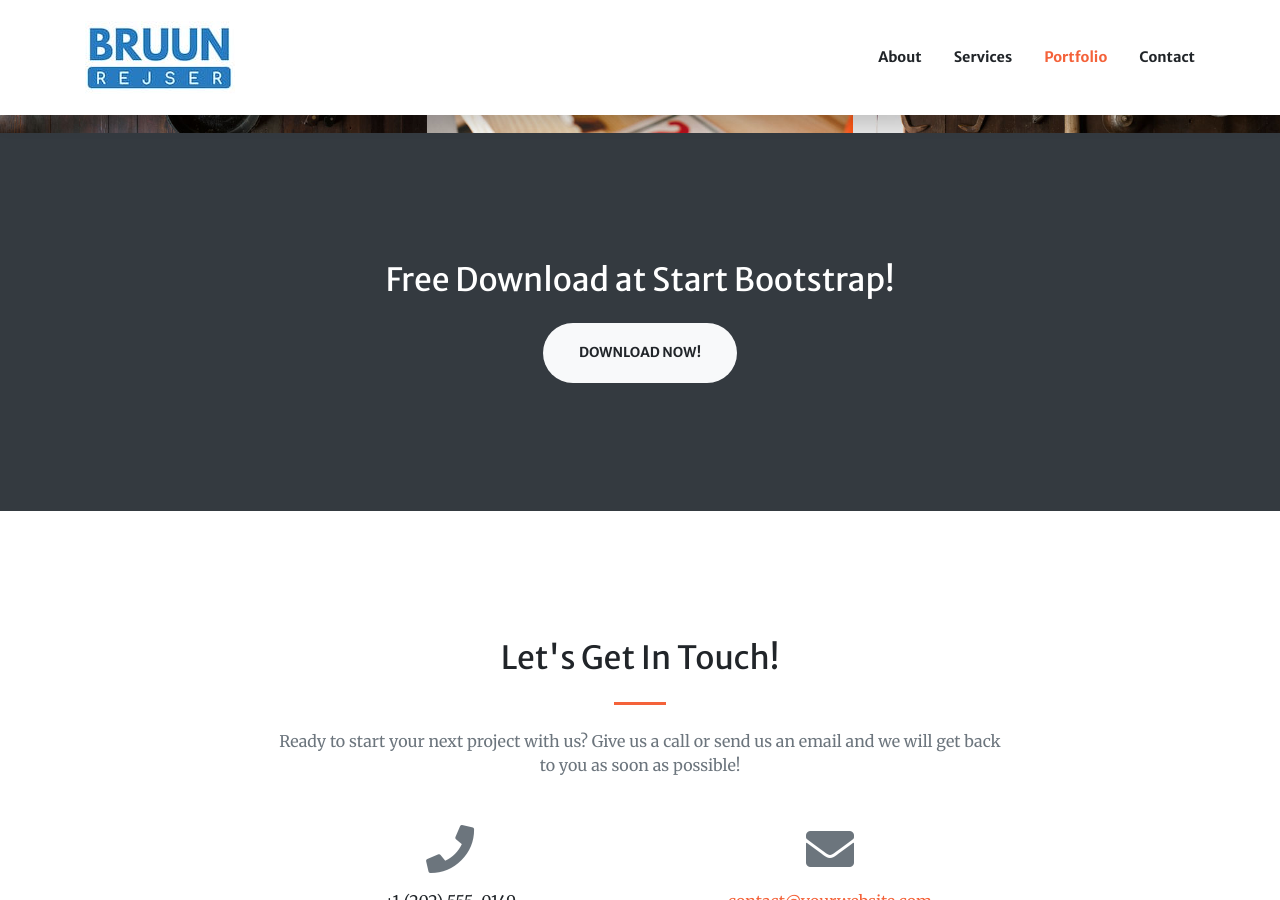
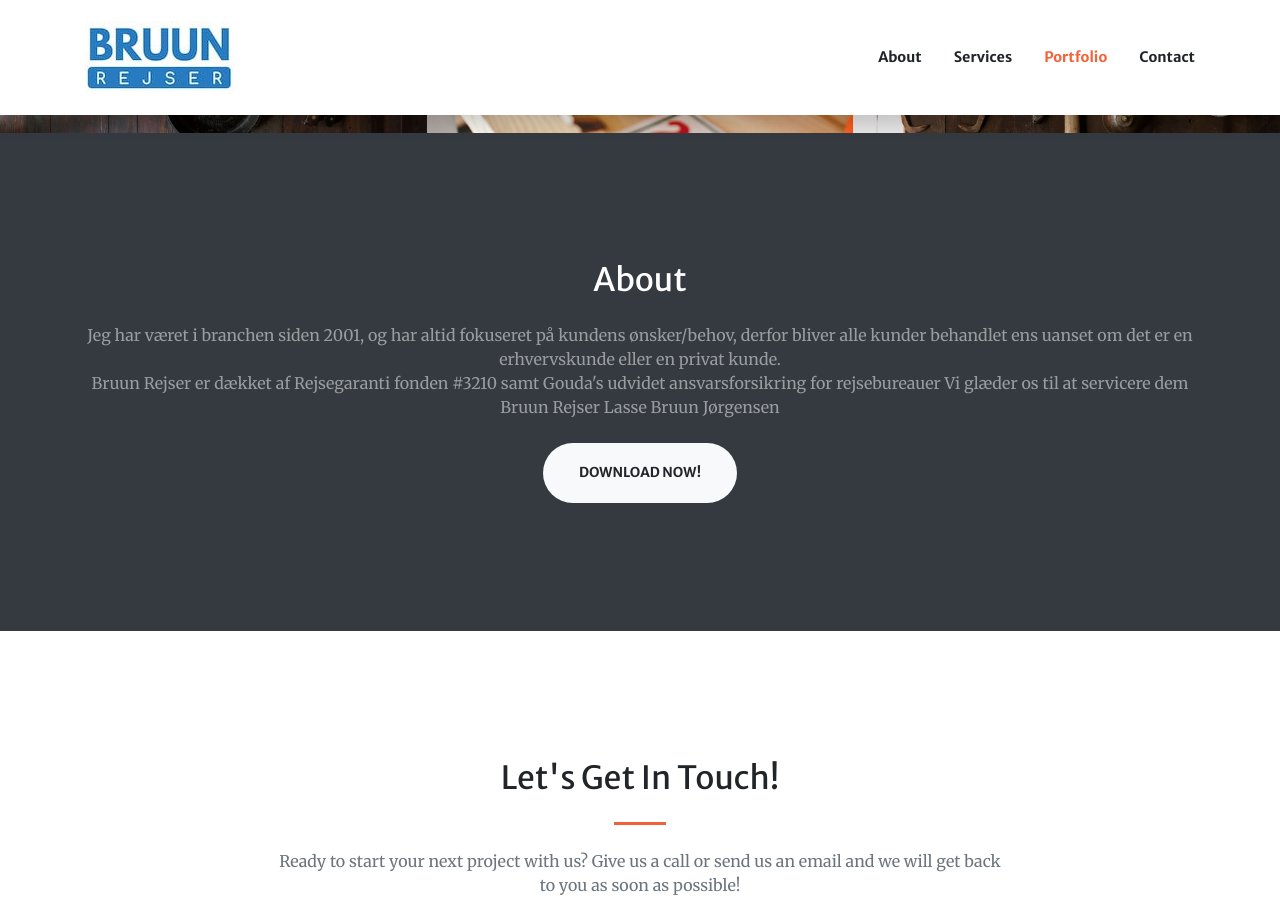
Before and after one commit to arpan45/test.github.io, a Jekyll site: the page theme1/index.html, which Jekyll copies as it is, in a window 1280 px wide and 900 px high, scrolled down 2362 px. Built offline with Jekyll 4.4.1, drawn with Linux system fonts in a browser that asks for light colours.

Commit message:
Update index.html

```diff
--- a/theme1/index.html
+++ b/theme1/index.html
@@ -212,11 +212,23 @@ Vi holder næsten aldrig lukket, så De kan altid får fat i os, også uden for
   <!-- Call to Action Section -->
   <section class="page-section bg-dark text-white">
     <div class="container text-center">
-      <h2 class="mb-4">Free Download at Start Bootstrap!</h2>
+      <h2 class="mb-4">About</h2>
+      <p class="text-white-50 mb-4">Jeg har været i branchen siden 2001, og har altid fokuseret på kundens ønsker/behov, derfor bliver alle kunder behandlet ens uanset om det er en erhvervskunde eller en privat kunde.
+      <br>
+      Bruun Rejser er dækket af Rejsegaranti fonden #3210 samt Gouda's udvidet ansvarsforsikring for rejsebureauer
+
+
+Vi glæder os til at servicere dem
+
+
+Bruun Rejser
+
+Lasse Bruun Jørgensen
+    </p>
+
       <a class="btn btn-light btn-xl" href="https://startbootstrap.com/themes/creative/">Download Now!</a>
     </div>
   </section>
-
   <!-- Contact Section -->
   <section class="page-section" id="contact">
     <div class="container">
```
